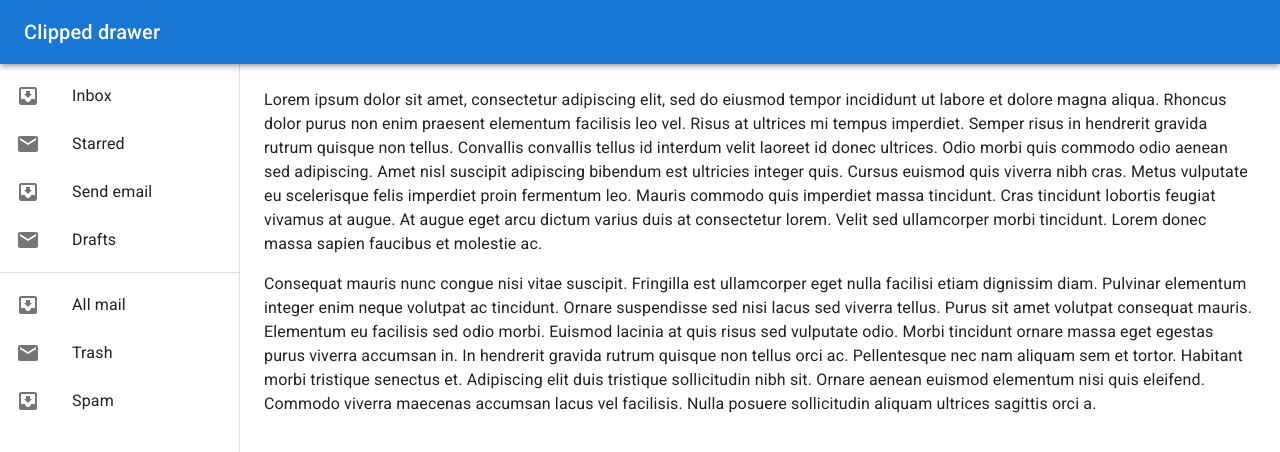
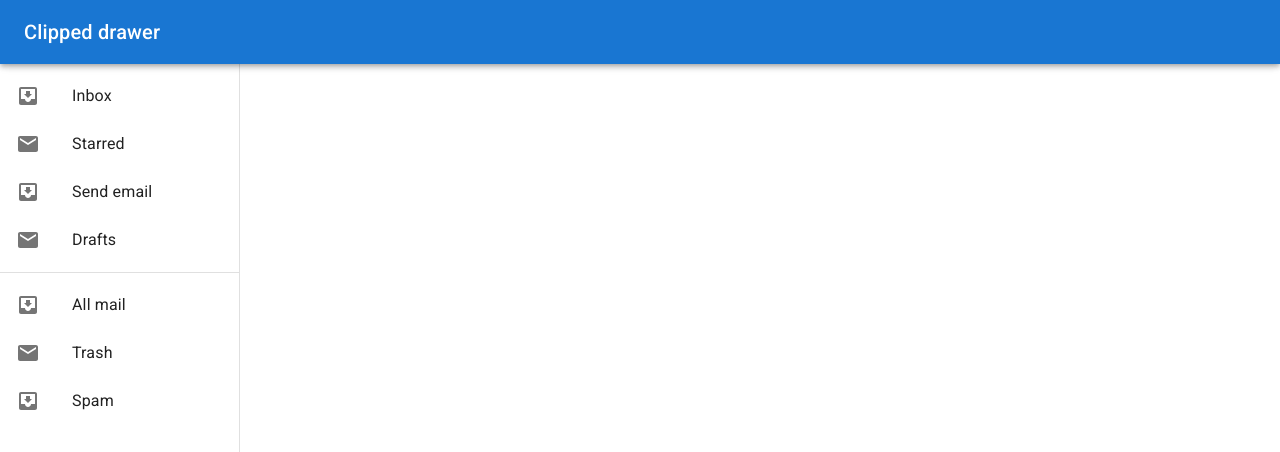
Before and after one commit to xavier-kong/productify, a React (Create React App) app: page / in a window 1280 px wide. Shown: the top 452 px of the page. Built offline with nearby package versions, Linux system fonts and the light colour scheme.

Commit message:
removed lorem ipsum from sidemenu

```diff
--- a/src/components/SideMenu.tsx
+++ b/src/components/SideMenu.tsx
@@ -77,37 +77,6 @@
         </Drawer>
         <Box component="main" sx={{ flexGrow: 1, p: 3 }}>
             <Toolbar />
-            <Typography paragraph>
-                Lorem ipsum dolor sit amet, consectetur adipiscing elit, sed do
-                eiusmod tempor incididunt ut labore et dolore magna aliqua.
-                Rhoncus dolor purus non enim praesent elementum facilisis leo
-                vel. Risus at ultrices mi tempus imperdiet. Semper risus in
-                hendrerit gravida rutrum quisque non tellus. Convallis convallis
-                tellus id interdum velit laoreet id donec ultrices. Odio morbi
-                quis commodo odio aenean sed adipiscing. Amet nisl suscipit
-                adipiscing bibendum est ultricies integer quis. Cursus euismod
-                quis viverra nibh cras. Metus vulputate eu scelerisque felis
-                imperdiet proin fermentum leo. Mauris commodo quis imperdiet
-                massa tincidunt. Cras tincidunt lobortis feugiat vivamus at
-                augue. At augue eget arcu dictum varius duis at consectetur
-                lorem. Velit sed ullamcorper morbi tincidunt. Lorem donec massa
-                sapien faucibus et molestie ac.
-            </Typography>
-            <Typography paragraph>
-                Consequat mauris nunc congue nisi vitae suscipit. Fringilla est
-                ullamcorper eget nulla facilisi etiam dignissim diam. Pulvinar
-                elementum integer enim neque volutpat ac tincidunt. Ornare
-                suspendisse sed nisi lacus sed viverra tellus. Purus sit amet
-                volutpat consequat mauris. Elementum eu facilisis sed odio
-                morbi. Euismod lacinia at quis risus sed vulputate odio. Morbi
-                tincidunt ornare massa eget egestas purus viverra accumsan in.
-                In hendrerit gravida rutrum quisque non tellus orci ac.
-                Pellentesque nec nam aliquam sem et tortor. Habitant morbi
-                tristique senectus et. Adipiscing elit duis tristique
-                sollicitudin nibh sit. Ornare aenean euismod elementum nisi quis
-                eleifend. Commodo viverra maecenas accumsan lacus vel facilisis.
-                Nulla posuere sollicitudin aliquam ultrices sagittis orci a.
-            </Typography>
         </Box>
     </Box>
 );
```
